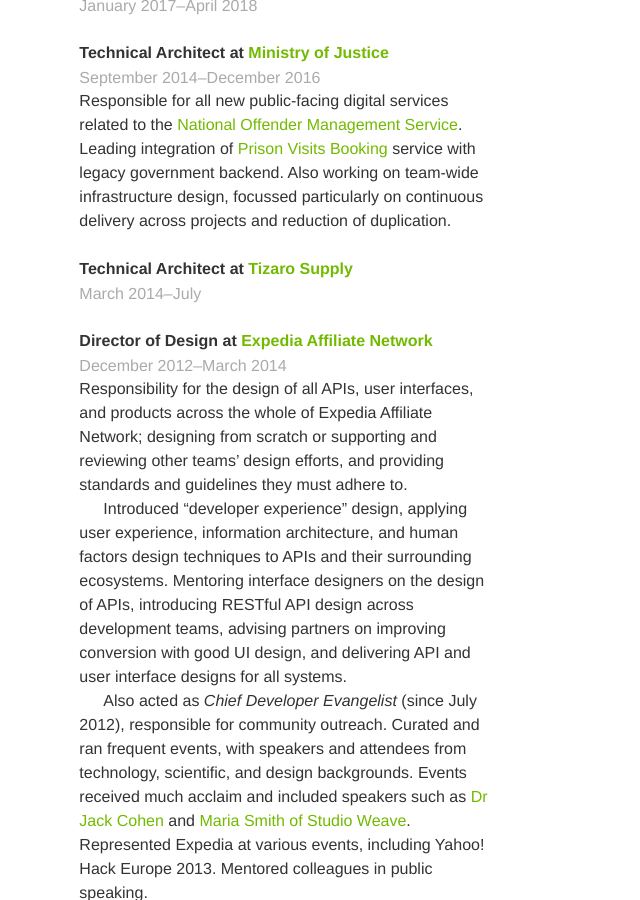
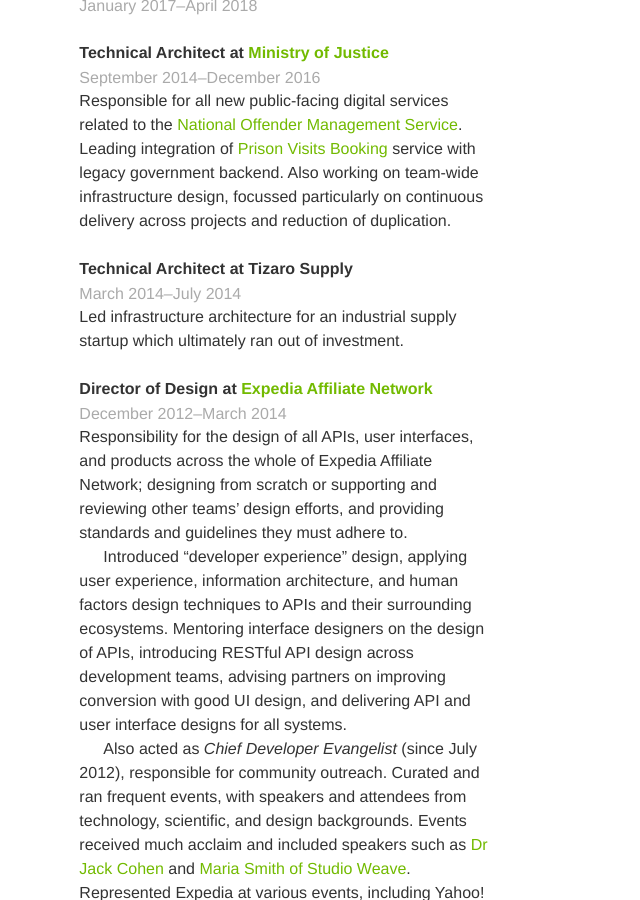
Before and after one commit to SteveMarshall/stevemarshall.github.io, a Jekyll site: the page built from cv.md, in a window 1280 px wide and 900 px high, scrolled down 444 px. Shown: the whole window, without its empty margins (0-640 px from the left). Built offline with Jekyll 4.4.1, drawn with Linux system fonts in a browser that asks for light colours; our own code applies the rules of GitHub Pages for plain Markdown files.

Commit message:
Clarify Tizaro details
The URL doesn't work anymore, and I should provide a little context
about why it was so short.

```diff
--- a/cv.md
+++ b/cv.md
@@ -44,11 +44,14 @@
 focussed particularly on continuous delivery across projects and
 reduction of duplication.
 
-### Technical Architect at [Tizaro Supply](http://tizaro.com)
+### Technical Architect at Tizaro Supply
 
 <span><time datetime="2014-03-31">March
-2014</time>--<time datetime="2014-06-30">July</time></span>
+2014</time>--<time datetime="2014-06-30">July 2014</time></span>
 {: .meta}
+
+Led infrastructure architecture for an industrial supply startup which
+ultimately ran out of investment.
 
 ### Director of Design at [Expedia Affiliate Network](http://expediaaffiliate.com/)
 
```
